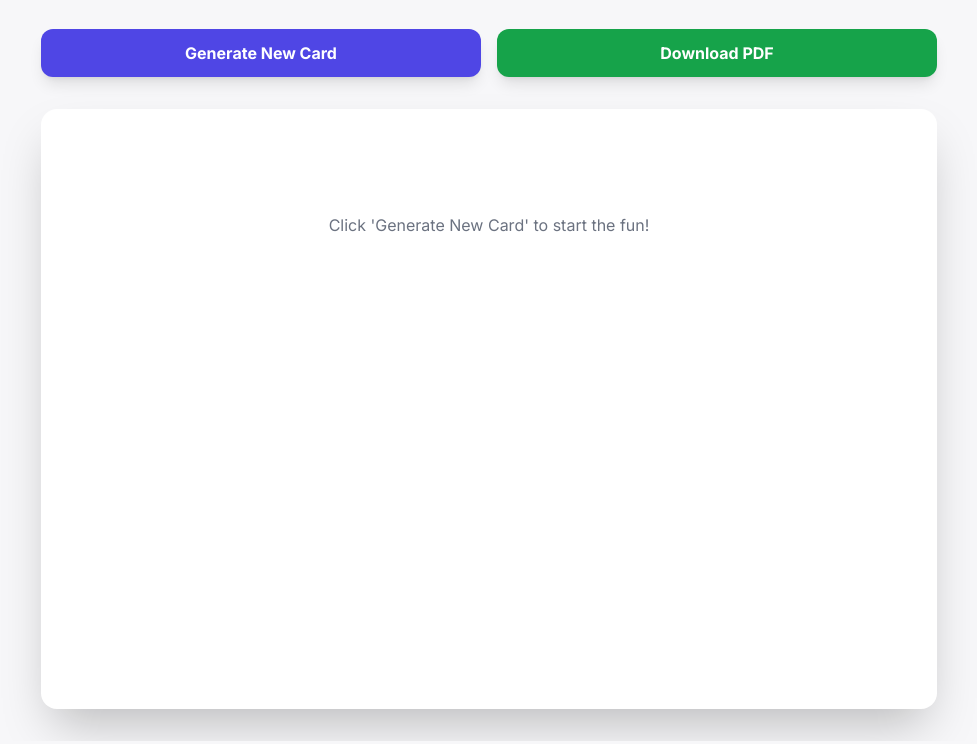
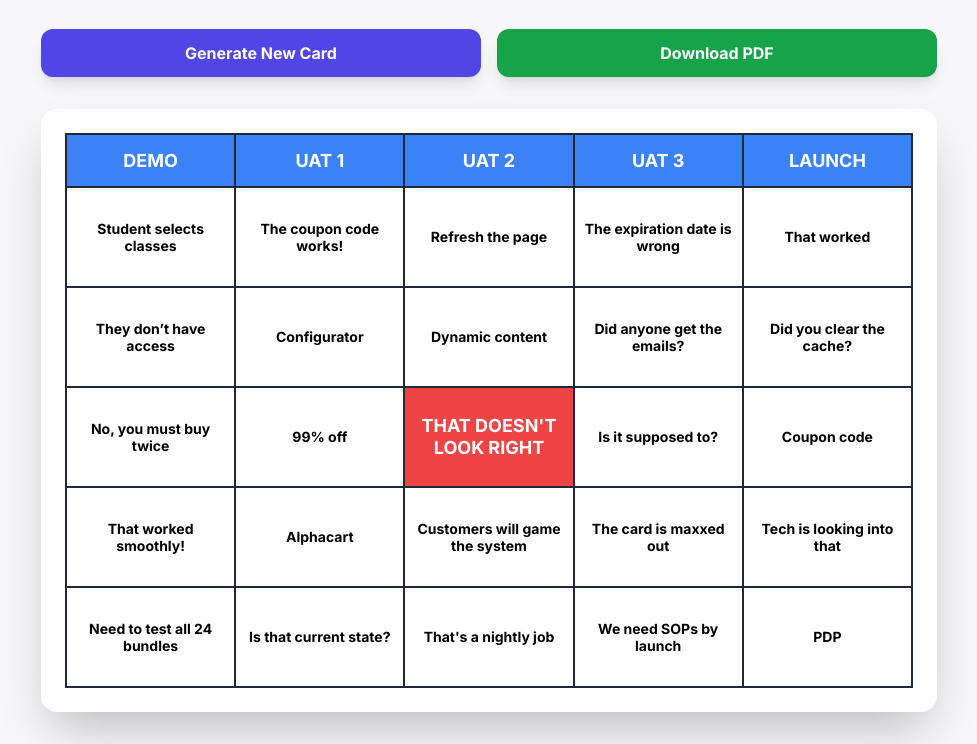
Before and after one commit to eugenecuoco-sketch/Kaplan-Bingo, a plain HTML site: page index.html in a window 1280 px wide. Shown: the part 111-855 px from the top of the page, without its empty margins (151-1128 px from the left). Drawn offline with nearby package versions, Linux system fonts and the light colour scheme.

Commit message:
Add files via upload

```diff
--- a/index.html
+++ b/index.html
@@ -162,8 +162,8 @@
             "**Who needs to sign off on that?**",
             "**Accounting's not going to like that**",
             "**Is that current state?**",
-            "**We are aligned**"
-            "**Congratulations**"
+            "**We are aligned**",
+            "**Congratulations**",
             "**That worked**"
         ];
 
```
